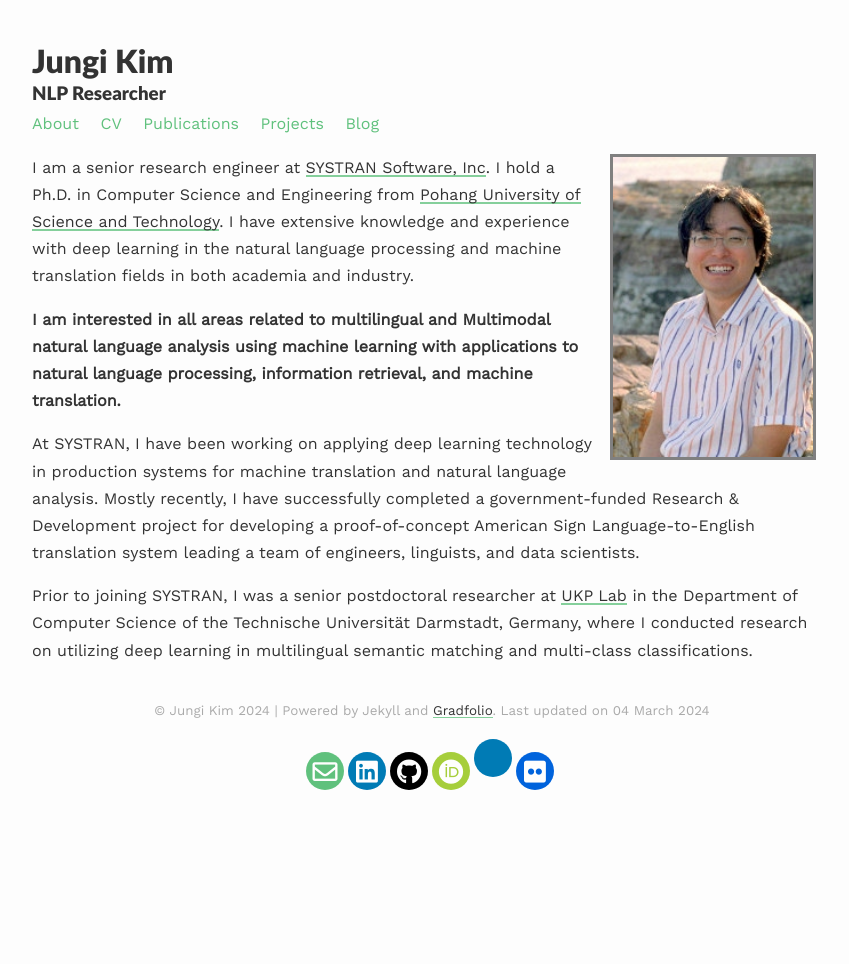
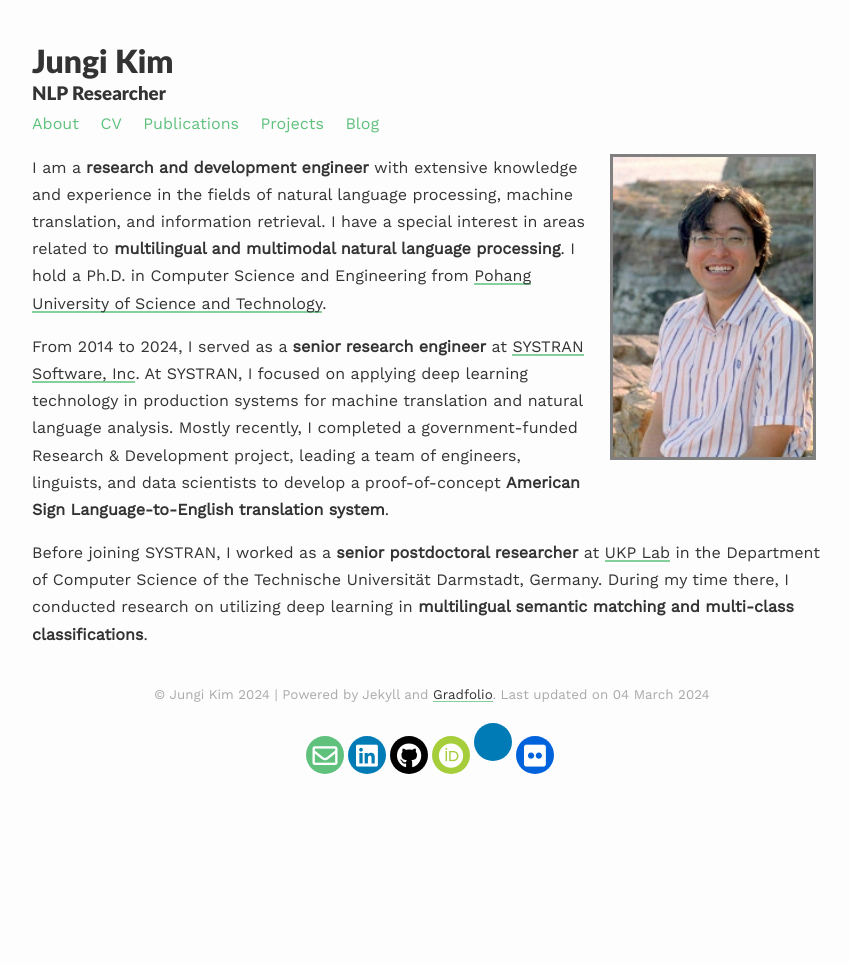
Before and after one commit to jungikim/jungikim.github.io, a Jekyll site: the page built from index.md, in a window 1280 px wide. Shown: the whole page, without its empty margins (208-1057 px from the left). Built offline with Jekyll 4.4.1, drawn with Linux system fonts in a browser that asks for light colours; nearby versions of some CDN libraries; a style sheet for code colours, icons or effects is not loaded.

Commit message:
update Feb 2024

```diff
--- a/_includes/navigation.html
+++ b/_includes/navigation.html
@@ -1,6 +1,6 @@
 <div class="links scroll">
         <a href="{{site.baseurl}}/">About</a>
-        <a href="https://drive.google.com/file/d/1aSf_J7QbHEGr5kAgCzBXQp2sd5Ueh9rM/view?usp=sharing">CV</a>
+        <a href="https://drive.google.com/file/d/1uCrNHRdDNi9srTp7m16u-nXtt0YrD1Ga/view">CV</a>
         <a href="{{site.baseurl}}/publications/">Publications</a>
         <a href="{{site.baseurl}}/projects/">Projects</a>
         <a href="{{site.baseurl}}/blog/">Blog</a>
--- a/index.md
+++ b/index.md
@@ -7,13 +7,10 @@ profile:
 published: true
 ---
 
-I am a senior research engineer at <a href="https://www.systransoft.com/">SYSTRAN Software, Inc</a>.
-I hold a Ph.D. in Computer Science and Engineering from <a href="https://www.postech.ac.kr/">Pohang University of Science and Technology</a>.
-I have extensive knowledge and experience with deep learning in the natural language processing and machine translation fields in both academia and industry.
+I am a <b>research and development engineer</b> with extensive knowledge and experience in the fields of natural language processing, machine translation, and information retrieval. I have a special interest in areas related to <b>multilingual and multimodal natural language processing</b>. I hold a Ph.D. in Computer Science and Engineering from  <a href="https://www.postech.ac.kr/">Pohang University of Science and Technology</a>.
 
-**I am interested in all areas related to multilingual and Multimodal natural language analysis using machine learning with applications to natural language processing, information retrieval, and machine translation.**
+From 2014 to 2024, I served as a <b>senior research engineer</b> at <a href="https://www.systransoft.com/">SYSTRAN Software, Inc</a>.
+At SYSTRAN, I focused on applying deep learning technology in production systems for machine translation and natural language analysis.
+Mostly recently, I completed a government-funded Research & Development project, leading a team of engineers, linguists, and data scientists to develop a proof-of-concept <b>American Sign Language-to-English translation system</b>.
 
-At SYSTRAN, I have been working on applying deep learning technology in production systems for machine translation and natural language analysis.
-Mostly recently, I have successfully completed a government-funded Research & Development project for developing a proof-of-concept American Sign Language-to-English translation system leading a team of engineers, linguists, and data scientists.
-
-Prior to joining SYSTRAN, I was a senior postdoctoral researcher at <a href="https://www.informatik.tu-darmstadt.de/ukp/">UKP Lab</a> in the Department of Computer Science of the Technische Universität Darmstadt, Germany, where I conducted research on utilizing deep learning in multilingual semantic matching and multi-class classifications.
+Before joining SYSTRAN, I worked as a <b>senior postdoctoral researcher</b> at <a href="https://www.informatik.tu-darmstadt.de/ukp/">UKP Lab</a> in the Department of Computer Science of the Technische Universität Darmstadt, Germany. During my time there, I conducted research on utilizing deep learning in <b>multilingual semantic matching and multi-class classifications</b>.
```
